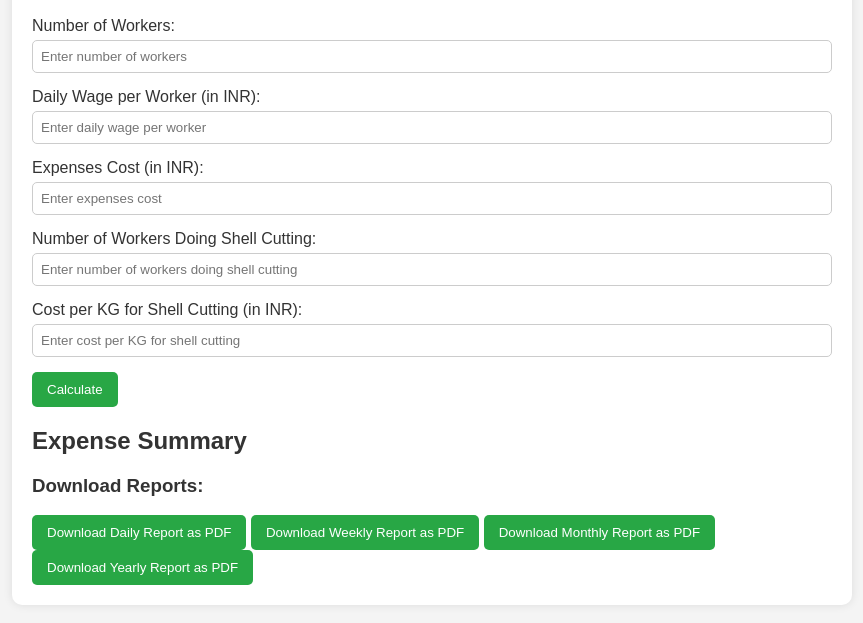
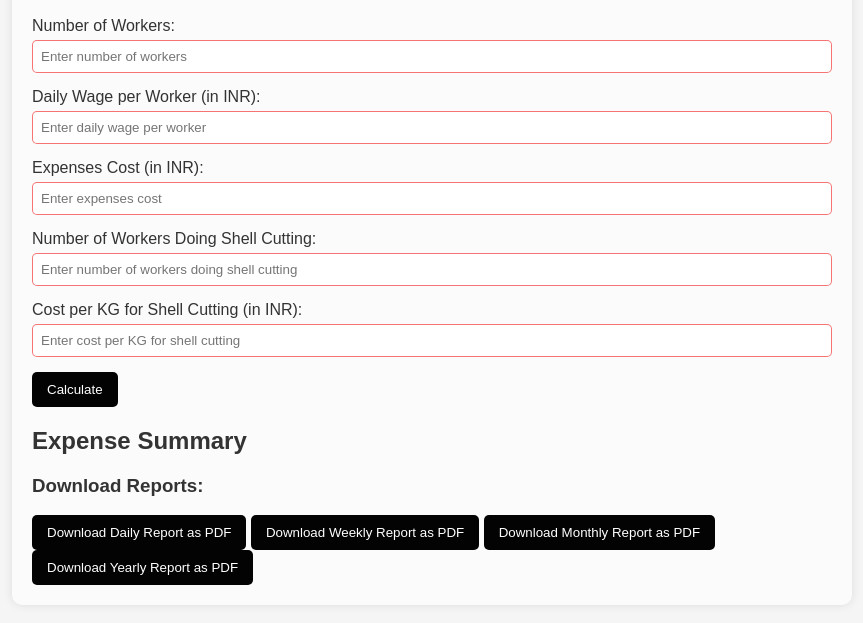
Before and after one commit to Nisanth-2005/Nisanth-2005, a plain HTML site: page index.html in a window 1280 px wide. Shown: the part 197-820 px from the top of the page, without its empty margins (208-1071 px from the left). Drawn offline with nearby package versions, Linux system fonts and the light colour scheme.

Commit message:
Update styles.css

```diff
--- a/styles.css
+++ b/styles.css
@@ -1,6 +1,6 @@
 body {
     font-family: Arial, sans-serif;
-    background-color: #f4f4f4;
+    background-color: #f5f5f5;
     color: #333;
     padding: 20px;
 }
@@ -8,7 +8,7 @@ body {
 .container {
     max-width: 800px;
     margin: auto;
-    background: white;
+    background: rgb(252, 251, 251);
     padding: 20px;
     border-radius: 10px;
     box-shadow: 0 0 10px rgba(0, 0, 0, 0.1);
@@ -32,13 +32,13 @@ input[type="text"] {
     width: 100%;
     padding: 8px;
     box-sizing: border-box;
-    border: 1px solid #ccc;
+    border: 1px solid #f11d1d9c;
     border-radius: 5px;
 }
 
 button {
     padding: 10px 15px;
-    background-color: #28a745;
+    background-color: #030303;
     color: white;
     border: none;
     border-radius: 5px;
@@ -46,7 +46,7 @@ button {
 }
 
 button:hover {
-    background-color: #218838;
+    background-color: #20dd52;
 }
 
 .table {
```
